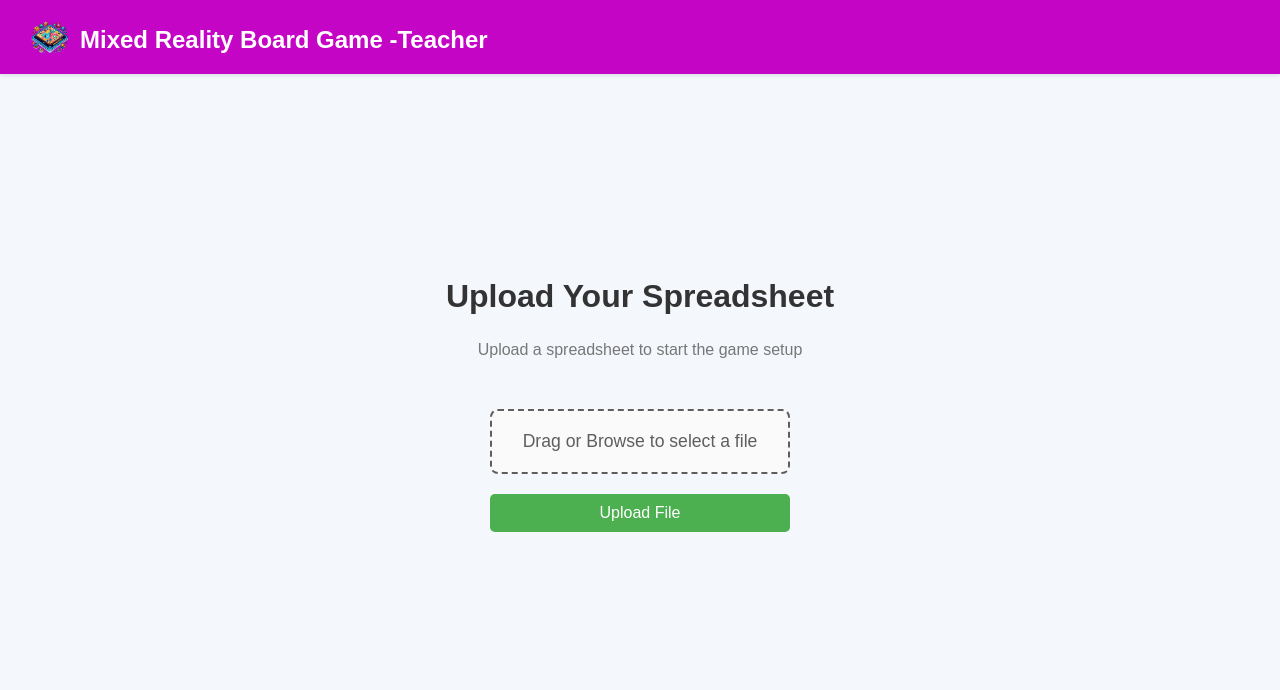
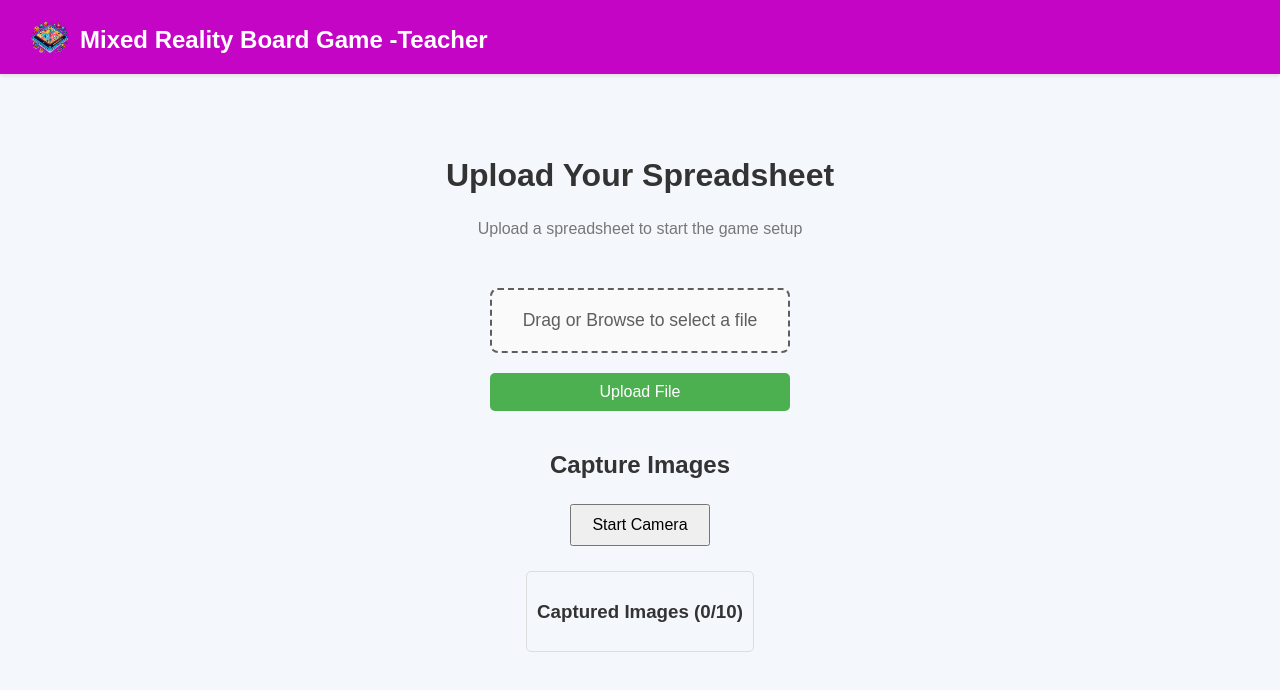
Before and after one commit to jackmok33/teacher-ui, a React (Vite) app: page /upload in a window 1280 px wide. Shown: the top 690 px of the page. Built offline with nearby package versions, Linux system fonts and the light colour scheme.

Commit message:
added button to capture image

```diff
--- a/src/pages/UploadPage.css
+++ b/src/pages/UploadPage.css
@@ -98,3 +98,62 @@ p {
     font-weight: bold;
     color: #333;
 }
+
+.camera-section {
+    margin-top: 20px;
+    text-align: center;
+}
+
+.camera-capture-container {
+    position: relative;
+    display: inline-block;
+}
+
+.camera-preview {
+    width: 100%;
+    max-width: 640px;
+    height: auto;
+    margin-top: 10px;
+}
+
+.camera-controls {
+    margin-top: 10px;
+    display: flex;
+    justify-content: center;
+    gap: 10px;
+}
+
+.hidden-canvas {
+    display: none;
+}
+
+.captured-images {
+    margin-top: 20px;
+    text-align: center;
+    max-height: 200px; /* Limit the height of the container */
+    overflow-y: scroll; /* Add a scrollbar if content exceeds height */
+    border: 1px solid #ddd;
+    padding: 10px;
+    border-radius: 5px;
+}
+
+.captured-images-grid {
+    display: flex;
+    flex-wrap: wrap;
+    gap: 10px;
+    justify-content: center;
+}
+
+.captured-thumbnail {
+    width: 100px;
+    height: auto;
+    border: 2px solid #ccc;
+    border-radius: 5px;
+}
+
+.camera-button {
+    margin: 5px;
+    padding: 10px 20px;
+    font-size: 16px;
+    cursor: pointer;
+}
--- a/src/pages/UploadPage.jsx
+++ b/src/pages/UploadPage.jsx
@@ -1,4 +1,4 @@
-import React, { useState } from "react";
+import React, { useState, useRef } from "react";
 import { useNavigate } from "react-router-dom";
 import "./UploadPage.css";
 
@@ -6,8 +6,11 @@ function UploadPage() {
     const [file, setFile] = useState(null);
     const [isUploading, setIsUploading] = useState(false);
     const [progress, setProgress] = useState(0);
+    const [capturedImages, setCapturedImages] = useState([]);
+    const [isCapturing, setIsCapturing] = useState(false);
+    const videoRef = useRef(null);
+    const canvasRef = useRef(null);
     const navigate = useNavigate();
-
 
     const handleFileChange = (e) => {
         const selectedFile = e.target.files[0];
@@ -21,18 +24,52 @@ function UploadPage() {
         if (!file) return alert("Please select a file!");
 
         setIsUploading(true);
-        // Simulate a file upload process (replace with actual file upload logic)
         let interval = setInterval(() => {
             setProgress((prev) => {
                 if (prev >= 100) {
                     clearInterval(interval);
                     setIsUploading(false);
-                    navigate("/settings")
+                    navigate("/settings");
                     return 100;
                 }
                 return prev + 10;
             });
         }, 500);
+    };
+
+    const startCamera = async () => {
+        try {
+            setIsCapturing(true);
+            const stream = await navigator.mediaDevices.getUserMedia({ video: true });
+            if (videoRef.current) {
+                videoRef.current.srcObject = stream;
+                videoRef.current.play();
+            }
+        } catch (error) {
+            alert("Error accessing the camera: " + error.message);
+        }
+    };
+
+    const captureImage = () => {
+        if (capturedImages.length >= 10) {
+            alert("You have already captured 10 images!");
+            return;
+        }
+        if (videoRef.current && canvasRef.current) {
+            const context = canvasRef.current.getContext("2d");
+            context.drawImage(videoRef.current, 0, 0, canvasRef.current.width, canvasRef.current.height);
+            const imageData = canvasRef.current.toDataURL("image/png");
+            setCapturedImages([...capturedImages, imageData]);
+        }
+    };
+
+    const stopCamera = () => {
+        setIsCapturing(false);
+        if (videoRef.current && videoRef.current.srcObject) {
+            const stream = videoRef.current.srcObject;
+            const tracks = stream.getTracks();
+            tracks.forEach((track) => track.stop());
+        }
     };
 
     return (
@@ -65,6 +102,37 @@ function UploadPage() {
                     <span>{progress}%</span>
                 </div>
             )}
+
+            <div className="camera-section">
+                <h2>Capture Images</h2>
+                {!isCapturing && (
+                    <button onClick={startCamera} className="camera-button">
+                        Start Camera
+                    </button>
+                )}
+                {isCapturing && (
+                    <div className="camera-capture-container">
+                        <video ref={videoRef} className="camera-preview"></video>
+                        <canvas ref={canvasRef} className="hidden-canvas" width={640} height={480}></canvas>
+                        <div className="camera-controls">
+                            <button onClick={captureImage} className="camera-button">
+                                Capture Image
+                            </button>
+                            <button onClick={stopCamera} className="camera-button">
+                                Stop Camera
+                            </button>
+                        </div>
+                    </div>
+                )}
+                <div className="captured-images">
+                    <h3>Captured Images ({capturedImages.length}/10)</h3>
+                    <div className="captured-images-grid">
+                        {capturedImages.map((image, index) => (
+                            <img key={index} src={image} alt={`Captured ${index + 1}`} className="captured-thumbnail" />
+                        ))}
+                    </div>
+                </div>
+            </div>
         </div>
     );
 }
```
